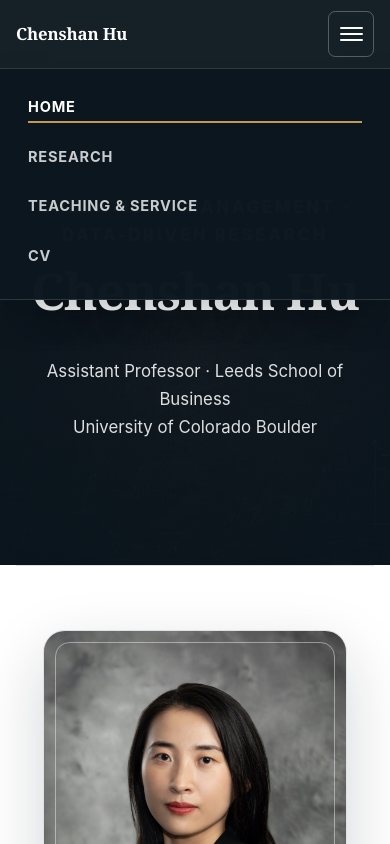
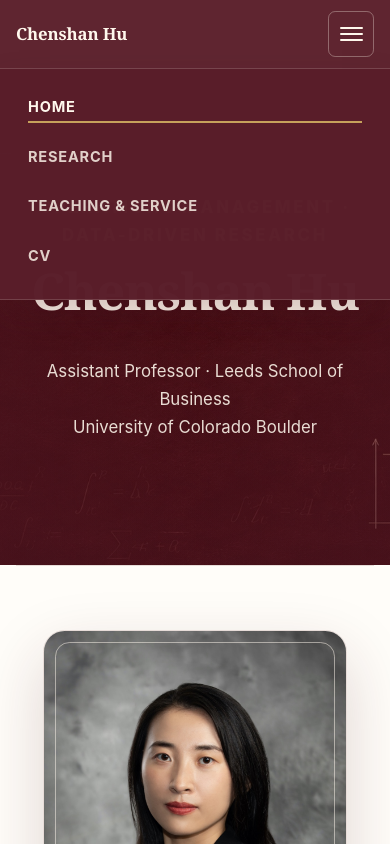
Before and after one commit to chenshanhu369/chenshanhu369.github.io, a plain HTML site: page index.html in a window 390 px wide. Both pictures are taken after a click on the button "Toggle navigation". Shown: the top 844 px of the page. Drawn offline with Linux system fonts and the light colour scheme.

Commit message:
Adopt a formal burgundy visual theme

```diff
--- a/assets/css/styles.css
+++ b/assets/css/styles.css
@@ -1,20 +1,20 @@
 :root {
-  --ink: #17232d;
-  --ink-soft: #445463;
-  --muted: #687784;
-  --paper: #ffffff;
-  --paper-warm: #f6f5f1;
-  --line: #dce2e6;
-  --line-strong: #c7d0d6;
-  --charcoal: #0e1820;
-  --charcoal-soft: #192832;
-  --gold: #c29a56;
-  --gold-light: #e3ca98;
-  --rust: #a7533e;
-  --link: #245a74;
-  --link-hover: #8f4635;
-  --shadow-sm: 0 8px 24px rgba(20, 34, 43, 0.08);
-  --shadow-lg: 0 24px 64px rgba(10, 22, 31, 0.18);
+  --ink: #2b2528;
+  --ink-soft: #5c5054;
+  --muted: #6f6267;
+  --paper: #fffdf9;
+  --paper-warm: #faf6f0;
+  --line: #e7dcd8;
+  --line-strong: #d8c7c3;
+  --charcoal: #5a1e2a;
+  --charcoal-soft: #722b38;
+  --gold: #c6a15b;
+  --gold-light: #e8d6a8;
+  --rust: #93424b;
+  --link: #7b2936;
+  --link-hover: #5a1e2a;
+  --shadow-sm: 0 8px 24px rgba(77, 25, 35, 0.08);
+  --shadow-lg: 0 24px 64px rgba(77, 25, 35, 0.18);
   --radius-sm: 0.45rem;
   --radius-md: 0.85rem;
   --radius-lg: 1.35rem;
@@ -143,10 +143,10 @@ ol:last-child {
   position: sticky;
   z-index: 100;
   top: 0;
-  color: #fff;
-  background: rgba(12, 23, 31, 0.96);
-  border-bottom: 1px solid rgba(255, 255, 255, 0.12);
-  box-shadow: 0 6px 22px rgba(5, 14, 20, 0.14);
+  color: #fff8ed;
+  background: rgba(90, 30, 42, 0.97);
+  border-bottom: 1px solid rgba(255, 248, 237, 0.16);
+  box-shadow: 0 6px 22px rgba(77, 25, 35, 0.22);
   backdrop-filter: blur(14px);
   -webkit-backdrop-filter: blur(14px);
 }
@@ -162,7 +162,7 @@ ol:last-child {
 }
 
 .brand {
-  color: #fff;
+  color: #fff8ed;
   font-family: var(--font-display);
   font-size: 1.18rem;
   font-weight: 700;
@@ -184,7 +184,7 @@ ol:last-child {
 .site-nav a {
   position: relative;
   padding: 0.65rem 0.05rem;
-  color: rgba(255, 255, 255, 0.78);
+  color: rgba(255, 248, 237, 0.82);
   font-size: 0.91rem;
   font-weight: 700;
   letter-spacing: 0.055em;
@@ -207,7 +207,7 @@ ol:last-child {
 
 .site-nav a:hover,
 .site-nav a[aria-current="page"] {
-  color: #fff;
+  color: #fff8ed;
 }
 
 .site-nav a:hover::after,
@@ -221,16 +221,16 @@ ol:last-child {
   width: 2.85rem;
   height: 2.85rem;
   padding: 0.65rem;
-  color: #fff;
+  color: #fff8ed;
   background: transparent;
-  border: 1px solid rgba(255, 255, 255, 0.28);
+  border: 1px solid rgba(255, 248, 237, 0.32);
   border-radius: var(--radius-sm);
   cursor: pointer;
 }
 
 .nav-toggle:hover {
-  background: rgba(255, 255, 255, 0.08);
-  border-color: rgba(255, 255, 255, 0.56);
+  background: rgba(255, 248, 237, 0.1);
+  border-color: rgba(255, 248, 237, 0.62);
 }
 
 .nav-toggle > span:not(.sr-only) {
@@ -259,9 +259,9 @@ ol:last-child {
   position: relative;
   isolation: isolate;
   overflow: hidden;
-  color: #fff;
+  color: #fff8ed;
   background-color: var(--charcoal);
-  background-image: linear-gradient(90deg, rgba(6, 15, 21, 0.32), rgba(6, 15, 21, 0.18)), url("../images/research-hero.jpg");
+  background-image: linear-gradient(90deg, rgba(74, 20, 31, 0.18), rgba(74, 20, 31, 0.08)), url("../images/research-hero-burgundy.jpg");
   background-position: center;
   background-size: cover;
 }
@@ -281,13 +281,13 @@ ol:last-child {
 .hero::before,
 .page-hero::before {
   background:
-    linear-gradient(180deg, rgba(9, 19, 27, 0.12), rgba(9, 19, 27, 0.48)),
-    radial-gradient(circle at 50% 45%, rgba(9, 19, 27, 0.08) 0, rgba(9, 19, 27, 0.68) 92%);
+    linear-gradient(180deg, rgba(74, 20, 31, 0.06), rgba(74, 20, 31, 0.34)),
+    radial-gradient(circle at 50% 45%, rgba(74, 20, 31, 0.06) 0, rgba(74, 20, 31, 0.46) 92%);
   content: "";
 }
 
 .hero-overlay {
-  background: linear-gradient(90deg, rgba(10, 21, 29, 0.42), rgba(10, 21, 29, 0.12), rgba(10, 21, 29, 0.42));
+  background: linear-gradient(90deg, rgba(74, 20, 31, 0.34), rgba(74, 20, 31, 0.08), rgba(74, 20, 31, 0.34));
 }
 
 .hero-inner {
@@ -308,14 +308,14 @@ ol:last-child {
 .page-hero h1 {
   max-width: 16ch;
   margin-bottom: 0.35em;
-  color: #fff;
-  text-shadow: 0 3px 28px rgba(0, 0, 0, 0.5);
+  color: #fff8ed;
+  text-shadow: 0 3px 28px rgba(58, 12, 22, 0.45);
 }
 
 .hero p,
 .page-hero p {
   max-width: 51rem;
-  color: rgba(255, 255, 255, 0.86);
+  color: rgba(255, 248, 237, 0.88);
   font-size: clamp(1.05rem, 2vw, 1.25rem);
 }
 
@@ -339,7 +339,7 @@ ol:last-child {
   flex-wrap: wrap;
   justify-content: center;
   margin-top: 1.15rem;
-  color: rgba(255, 255, 255, 0.83);
+  color: rgba(255, 248, 237, 0.84);
   font-size: 0.98rem;
   gap: 0.5rem 1.75rem;
 }
@@ -411,7 +411,7 @@ ol:last-child {
 .profile-photo-frame::after {
   position: absolute;
   inset: 0.7rem;
-  border: 1px solid rgba(255, 255, 255, 0.42);
+  border: 1px solid rgba(255, 248, 237, 0.5);
   border-radius: calc(var(--radius-lg) - 0.45rem);
   content: "";
   pointer-events: none;
@@ -458,7 +458,7 @@ ol:last-child {
 }
 
 .social-links a:hover {
-  color: #fff;
+  color: #fff8ed;
   background: var(--link);
   border-color: var(--link);
 }
@@ -558,7 +558,7 @@ h2.section-heading {
 
 .paper-title a {
   color: inherit;
-  text-decoration-color: rgba(36, 90, 116, 0.36);
+  text-decoration-color: rgba(123, 41, 54, 0.36);
 }
 
 .paper-title a:hover {
@@ -584,9 +584,9 @@ h2.section-heading {
   margin: 0.35rem 0.3rem 0.35rem 0;
   padding: 0.2rem 0.62rem;
   align-items: center;
-  color: #70402f;
-  background: #f3e7d2;
-  border: 1px solid #dec596;
+  color: #6a2632;
+  background: #f4e2dd;
+  border: 1px solid #d9b8b2;
   border-radius: 999px;
   font-size: 0.72rem;
   font-weight: 800;
@@ -607,7 +607,7 @@ h2.section-heading {
   padding: 0.7rem 1.15rem;
   align-items: center;
   justify-content: center;
-  color: #fff;
+  color: #fff8ed;
   background: var(--link);
   border: 1px solid var(--link);
   border-radius: var(--radius-sm);
@@ -619,7 +619,7 @@ h2.section-heading {
 }
 
 .button:hover {
-  color: #fff;
+  color: #fff8ed;
   background: var(--link-hover);
   border-color: var(--link-hover);
   transform: translateY(-1px);
@@ -653,7 +653,7 @@ iframe[title*="Curriculum"] {
 
 .site-footer {
   padding: 3rem 0;
-  color: rgba(255, 255, 255, 0.68);
+  color: rgba(255, 248, 237, 0.75);
   background: var(--charcoal);
   border-top: 4px solid var(--gold);
   font-size: 0.88rem;
@@ -671,7 +671,7 @@ iframe[title*="Curriculum"] {
 }
 
 .site-footer a:hover {
-  color: #fff;
+  color: #fff8ed;
 }
 
 @media (max-width: 56rem) {
@@ -691,9 +691,9 @@ iframe[title*="Curriculum"] {
     display: none;
     padding: 0.8rem 1rem 1.1rem;
     align-items: stretch;
-    background: rgba(12, 23, 31, 0.99);
-    border-bottom: 1px solid rgba(255, 255, 255, 0.14);
-    box-shadow: 0 16px 32px rgba(4, 13, 19, 0.22);
+    background: rgba(90, 30, 42, 0.99);
+    border-bottom: 1px solid rgba(255, 248, 237, 0.16);
+    box-shadow: 0 16px 32px rgba(77, 25, 35, 0.24);
     flex-direction: column;
     gap: 0;
   }
--- a/index.html
+++ b/index.html
@@ -5,17 +5,17 @@
     <meta name="viewport" content="width=device-width, initial-scale=1">
     <title>Chenshan Hu | Operations Management</title>
     <meta name="description" content="Chenshan Hu is an Assistant Professor of Operations Management at the University of Colorado Boulder, studying data-driven problems in platform operations, environmental sustainability, and healthcare operations.">
-    <meta name="theme-color" content="#182126">
+    <meta name="theme-color" content="#5a1e2a">
     <link rel="canonical" href="https://huchenshan2020-glitch.github.io/">
-    <link rel="preload" as="image" href="/assets/images/research-hero.jpg">
+    <link rel="preload" as="image" href="/assets/images/research-hero-burgundy.jpg">
     <link rel="icon" href="/assets/images/favicon.svg" type="image/svg+xml">
     <link rel="stylesheet" href="/assets/css/styles.css">
     <meta property="og:type" content="website">
     <meta property="og:title" content="Chenshan Hu | Operations Management">
     <meta property="og:description" content="Research in platform operations, environmental sustainability, and healthcare operations.">
     <meta property="og:url" content="https://huchenshan2020-glitch.github.io/">
-    <meta property="og:image" content="https://huchenshan2020-glitch.github.io/assets/images/research-hero.jpg">
-    <meta property="og:image:alt" content="Abstract chalkboard diagrams representing operations and data science research">
+    <meta property="og:image" content="https://huchenshan2020-glitch.github.io/assets/images/research-hero-burgundy.jpg">
+    <meta property="og:image:alt" content="Abstract burgundy diagrams representing operations and data science research">
     <meta name="twitter:card" content="summary_large_image">
     <script type="application/ld+json">
       {
```
Also changed, not shown: 404.html (+1 -1 lines), cv.html (+3 -3 lines), research.html (+3 -3 lines), teaching-service.html (+3 -3 lines), assets/images/favicon.svg, assets/images/research-hero-burgundy.jpg (added), 2 other files.
